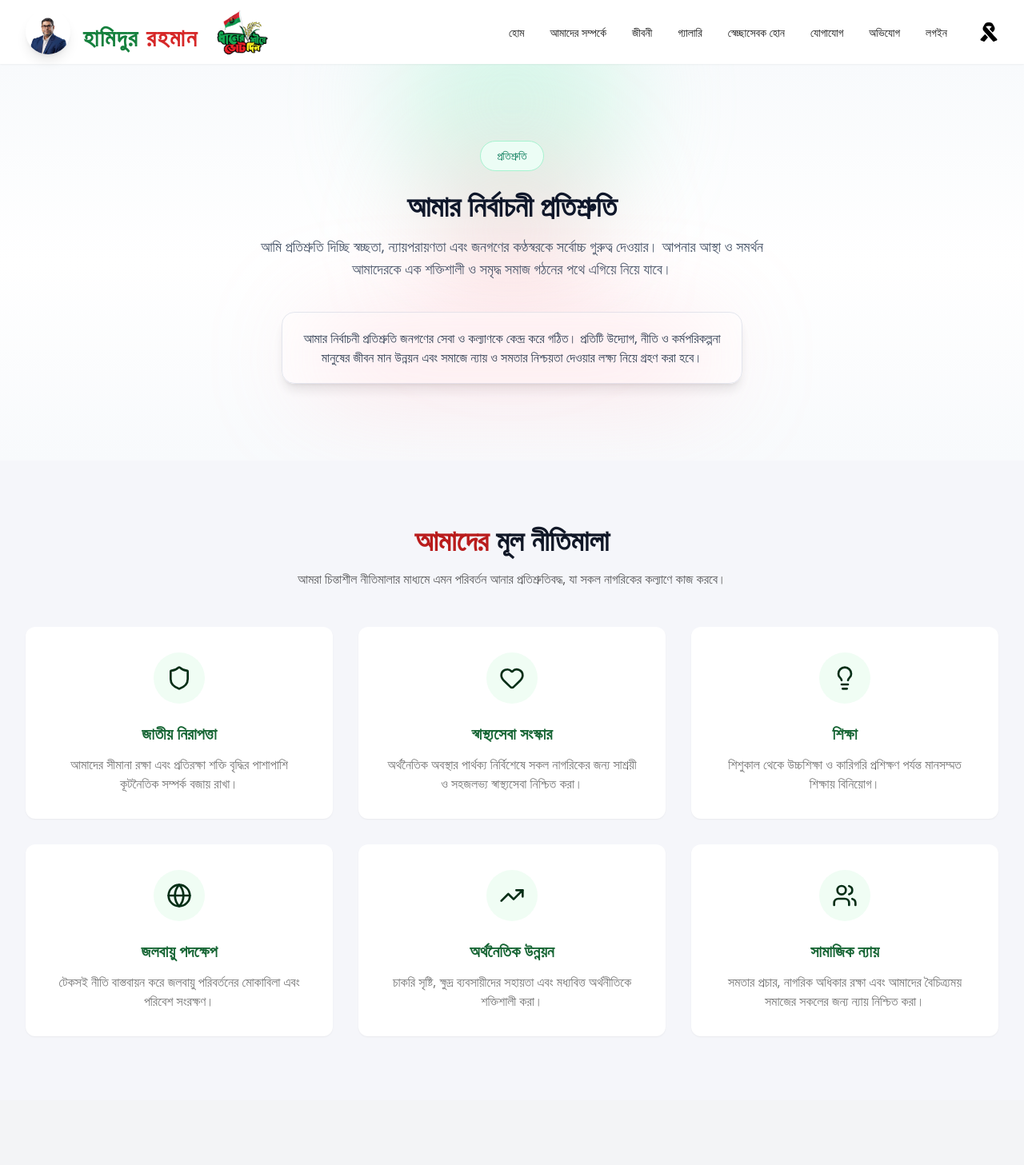
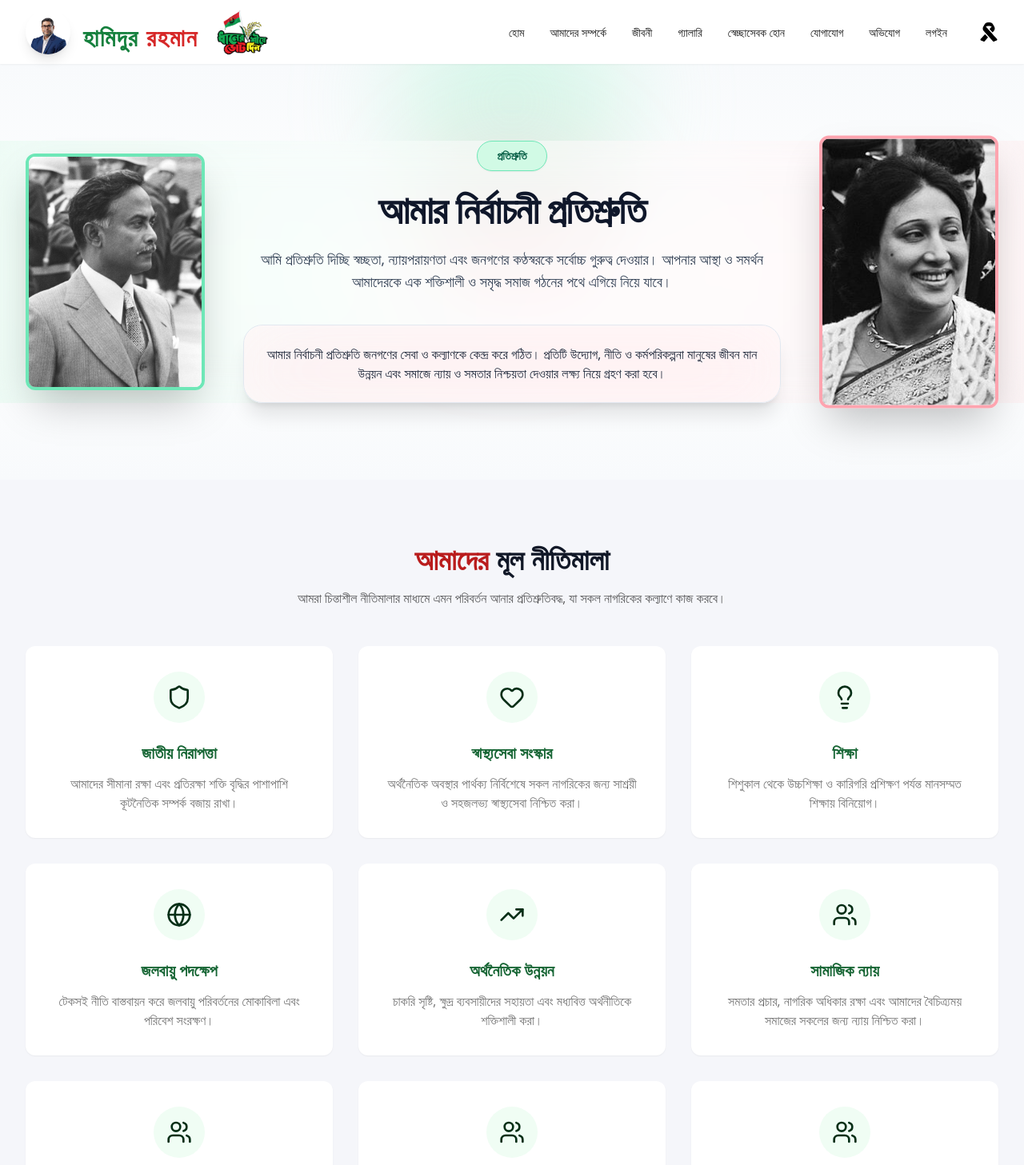
Before and after one commit to Mahii-11/political001, a React (Vite) app: page /promise in a window 1280 px wide. Shown: the top 1457 px of the page at 80% size. Built offline with nearby package versions, Linux system fonts and the light colour scheme; a web font is replaced by a local one.

Commit message:
update voterlocator page

```diff
--- a/src/pages/Campaign.jsx
+++ b/src/pages/Campaign.jsx
@@ -52,6 +52,41 @@ const policies = [
     description:
       "সমতার প্রচার, নাগরিক অধিকার রক্ষা এবং আমাদের বৈচিত্র্যময় সমাজের সকলের জন্য ন্যায় নিশ্চিত করা।",
   },
+
+   {
+    icon: Users,
+    title: "সামাজিক ন্যায়",
+    description:
+      "সমতার প্রচার, নাগরিক অধিকার রক্ষা এবং আমাদের বৈচিত্র্যময় সমাজের সকলের জন্য ন্যায় নিশ্চিত করা।",
+  },
+
+   {
+    icon: Users,
+    title: "সামাজিক ন্যায়",
+    description:
+      "সমতার প্রচার, নাগরিক অধিকার রক্ষা এবং আমাদের বৈচিত্র্যময় সমাজের সকলের জন্য ন্যায় নিশ্চিত করা।",
+  },
+
+   {
+    icon: Users,
+    title: "সামাজিক ন্যায়",
+    description:
+      "সমতার প্রচার, নাগরিক অধিকার রক্ষা এবং আমাদের বৈচিত্র্যময় সমাজের সকলের জন্য ন্যায় নিশ্চিত করা।",
+  },
+
+   {
+    icon: Users,
+    title: "সামাজিক ন্যায়",
+    description:
+      "সমতার প্রচার, নাগরিক অধিকার রক্ষা এবং আমাদের বৈচিত্র্যময় সমাজের সকলের জন্য ন্যায় নিশ্চিত করা।",
+  },
+
+   {
+    icon: Users,
+    title: "সামাজিক ন্যায়",
+    description:
+      "সমতার প্রচার, নাগরিক অধিকার রক্ষা এবং আমাদের বৈচিত্র্যময় সমাজের সকলের জন্য ন্যায় নিশ্চিত করা।",
+  },
 ];
 
 export default function Campaign() {
@@ -63,20 +98,37 @@ export default function Campaign() {
           <div className="absolute -top-24 left-1/2 -translate-x-1/2 h-72 w-72 rounded-full bg-emerald-200/40 blur-3xl" />
           <div className="absolute top-24 left-1/2 -translate-x-1/2 h-56 w-56 rounded-full bg-rose-300/25 blur-3xl" />
 
-          <div className="relative z-10 max-w-6xl mx-auto px-4 md:px-8 text-center">
+         <div className="relative z-10 max-w-7xl mx-auto px-4 md:px-8 flex flex-col items-center justify-center">
+  {/* Background Gradient + Overlay */}
+  <div className="absolute inset-0 bg-gradient-to-r from-emerald-100 via-white to-rose-100 opacity-40 -z-10"></div>
+  <div className="absolute inset-0 bg-white/20 backdrop-blur-xl -z-10"></div>
+
+  {/* Main Wrapper */}
+  <div className="relative w-full flex items-center justify-center">
+
+    {/* Left Image */}
+    <img
+      src="/images/leader1.jpg"
+      alt="নেত্রী"
+      className="hidden md:block absolute left-0 top-1/2 transform -translate-y-1/2 w-40 md:w-48 lg:w-56 rounded-xl shadow-2xl border-4 border-emerald-300 object-cover"
+    />
+
+    {/* Main Content */}
+    <div className="text-center max-w-2xl mx-4 md:mx-0">
       <motion.div
         initial={{ opacity: 0, y: 24 }}
         whileInView={{ opacity: 1, y: 0 }}
         transition={{ duration: 0.6 }}
-              className="inline-block mb-6 rounded-full border border-emerald-200 bg-emerald-50 px-5 py-2 text-sm font-medium text-emerald-700"
+        className="inline-block mb-6 rounded-full border border-emerald-300 bg-emerald-100 px-6 py-2 text-sm font-semibold text-emerald-800 shadow-sm"
       >
         প্রতিশ্রুতি
       </motion.div>
+
       <motion.h1
         initial={{ opacity: 0, y: 20 }}
         whileInView={{ opacity: 1, y: 0 }}
         transition={{ duration: 0.5 }}
-              className="text-2xl md:text-3xl lg:text-4xl font-semibold text-slate-900 mb-4"
+        className="text-3xl md:text-4xl lg:text-5xl font-bold text-slate-900 mb-6 tracking-tight"
         data-testid="text-biography-title"
       >
         আমার নির্বাচনী প্রতিশ্রুতি
@@ -86,7 +138,7 @@ export default function Campaign() {
         initial={{ opacity: 0, y: 20 }}
         whileInView={{ opacity: 1, y: 0 }}
         transition={{ delay: 0.1, duration: 0.5 }}
-              className="mx-auto max-w-2xl text-base md:text-lg text-slate-600 leading-relaxed"
+        className="mx-auto text-base md:text-lg text-slate-700 leading-relaxed"
       >
         আমি প্রতিশ্রুতি দিচ্ছি স্বচ্ছতা, ন্যায়পরায়ণতা এবং জনগণের
         কণ্ঠস্বরকে সর্বোচ্চ গুরুত্ব দেওয়ার। আপনার আস্থা ও সমর্থন আমাদেরকে
@@ -97,11 +149,10 @@ export default function Campaign() {
         initial={{ opacity: 0, scale: 0.95 }}
         whileInView={{ opacity: 1, scale: 1 }}
         transition={{ delay: 0.2, duration: 0.5 }}
-              className="mt-10 mx-auto max-w-xl rounded-2xl border border-slate-200 bg-white/70 backdrop-blur-lg p-5 shadow-lg"
+        className="mt-10 mx-auto rounded-3xl border border-slate-200 bg-white/60 backdrop-blur-xl p-6 shadow-xl relative overflow-hidden"
       >
-              <div className="absolute inset-x-8 top-4 h-20 rounded-full bg-rose-300/30 blur-3xl" />
-
-              <p className="relative text-sm md:text-base text-slate-700">
+        <div className="absolute -inset-x-10 top-0 h-28 rounded-full bg-rose-300/20 blur-3xl" />
+        <p className="relative text-sm md:text-base text-slate-800 leading-relaxed">
           আমার নির্বাচনী প্রতিশ্রুতি জনগণের সেবা ও কল্যাণকে কেন্দ্র করে
           গঠিত। প্রতিটি উদ্যোগ, নীতি ও কর্মপরিকল্পনা মানুষের জীবন মান
           উন্নয়ন এবং সমাজে ন্যায় ও সমতার নিশ্চয়তা দেওয়ার লক্ষ্য নিয়ে
@@ -109,6 +160,16 @@ export default function Campaign() {
         </p>
       </motion.div>
     </div>
+
+
+    <img
+      src="/images/ziaur.jpg"
+      alt="জিয়াউর রহমান"
+      className="hidden md:block absolute right-0 top-1/2 transform -translate-y-1/2 w-40 md:w-48 lg:w-56 rounded-xl shadow-2xl border-4 border-rose-300 object-cover"
+    />
+      </div>
+      </div>
+
         </section>
         <section className="py-20 bg-political-light">
           <div className="max-w-7xl mx-auto px-4 md:px-8">
```
Also changed, not shown: src/pages/VoterLocator.jsx (+68 -141 lines), public/images/leader1.jpg (added), public/images/ziaur.jpg (added). Lines whose indentation alone changed are shown as unchanged.
